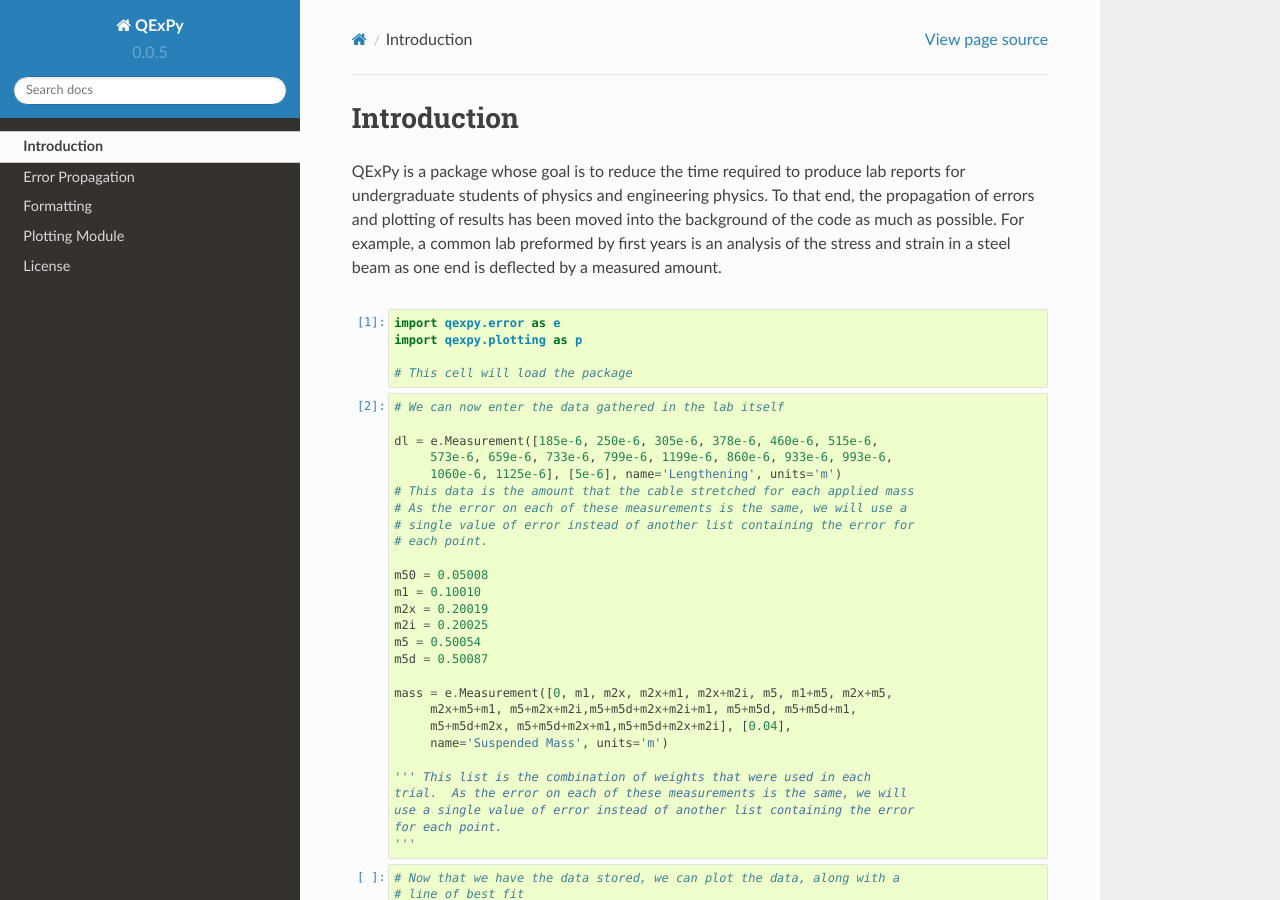
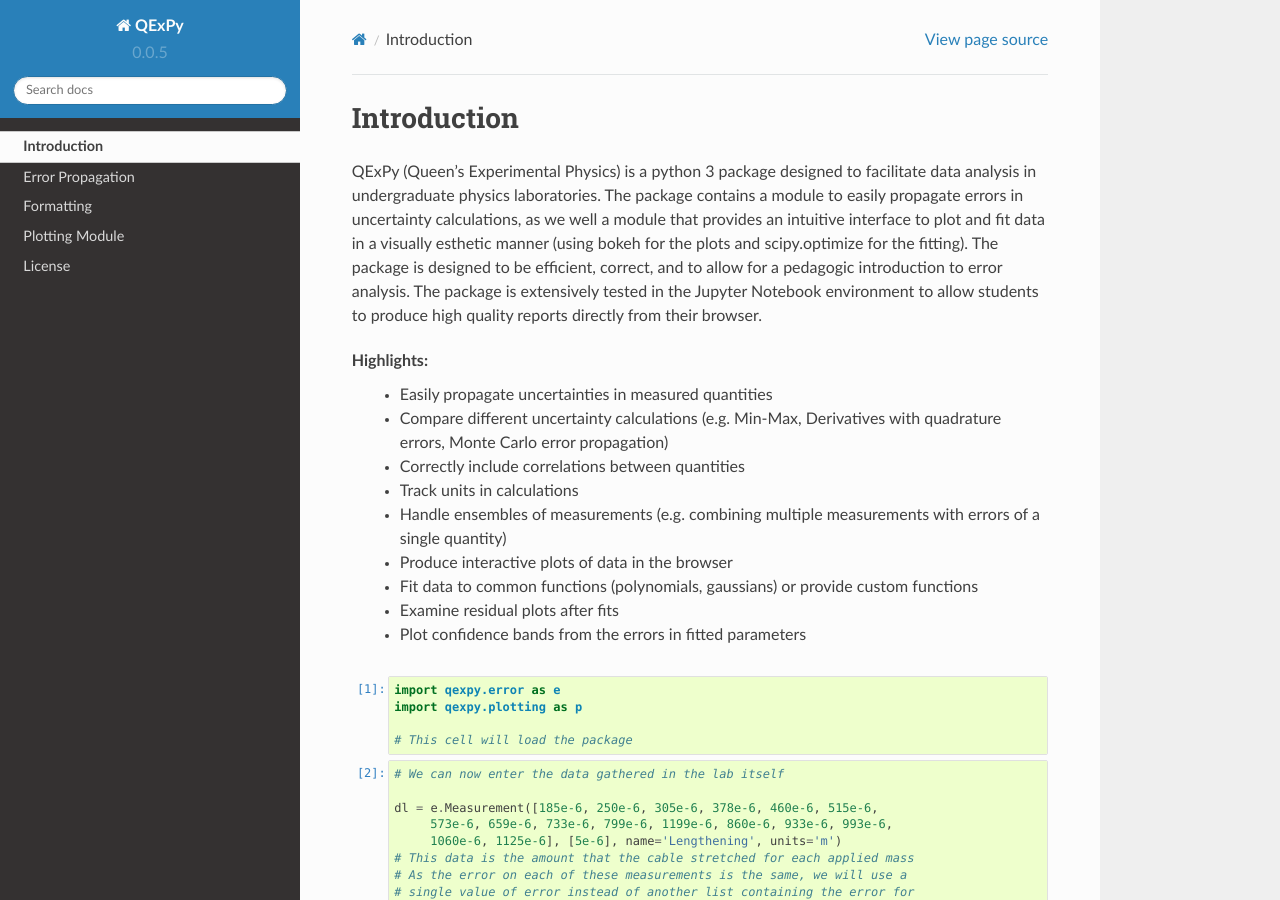
Before and after one commit to Queens-Physics/qexpy, a Sphinx documentation site: the page built from docs/intro.rst, in a window 1280 px wide and 900 px high. Built offline with Sphinx 7.4.7 and the Read the Docs theme 2.0.0, drawn with Linux system fonts in a browser that asks for light colours.

Commit message:
test and update

```diff
--- a/docs/intro.rst
+++ b/docs/intro.rst
@@ -1,12 +1,20 @@
 Introduction
 ============
 
-QExPy is a package whose goal is to reduce the time required to produce
-lab reports for undergraduate students of physics and engineering physics.
-To that end, the propagation of errors and plotting of results has been
-moved into the background of the code as much as possible.  For example, a
-common lab preformed by first years is an analysis of the stress and strain
-in a steel beam as one end is deflected by a measured amount.
+QExPy (Queen's Experimental Physics) is a python 3 package designed to facilitate data analysis in undergraduate physics laboratories. The package contains a module to easily propagate errors in uncertainty calculations, as we well a module that provides an intuitive interface to plot and fit data in a visually esthetic manner (using bokeh for the plots and scipy.optimize for the fitting). The package is designed to be efficient, correct, and to allow for a pedagogic introduction to error analysis. The package is extensively tested in the Jupyter Notebook environment to allow students to produce high quality reports directly from their browser.
+
+Highlights:
+ - Easily propagate uncertainties in measured quantities
+ - Compare different uncertainty calculations (e.g. Min-Max, Derivatives with quadrature errors, Monte Carlo error propagation)
+ - Correctly include correlations between quantities
+ - Track units in calculations
+ - Handle ensembles of measurements (e.g. combining multiple measurements with errors of a single quantity)
+ - Produce interactive plots of data in the browser
+ - Fit data to common functions (polynomials, gaussians) or provide custom functions
+ - Examine residual plots after fits
+ - Plot confidence bands from the errors in fitted parameters
+
+
 
 .. nbinput:: ipython3
    :execution-count: 1
```
